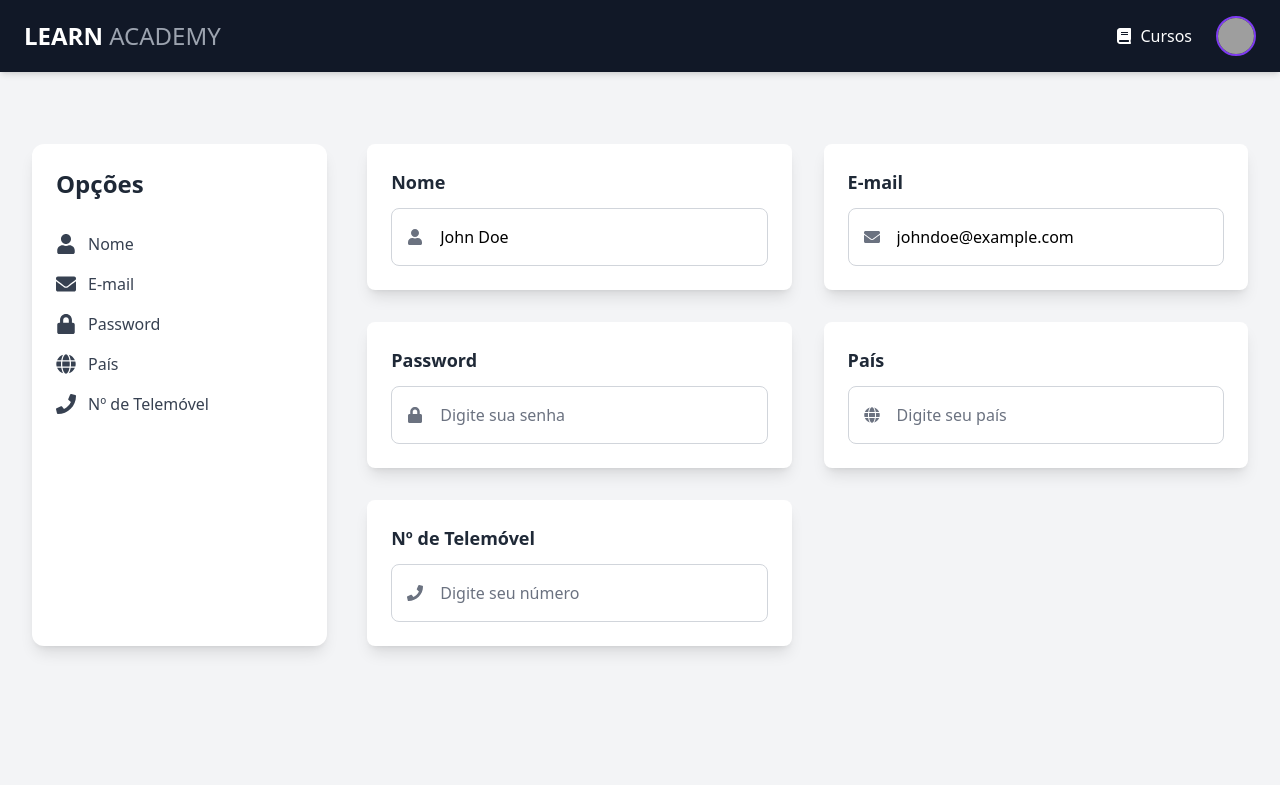
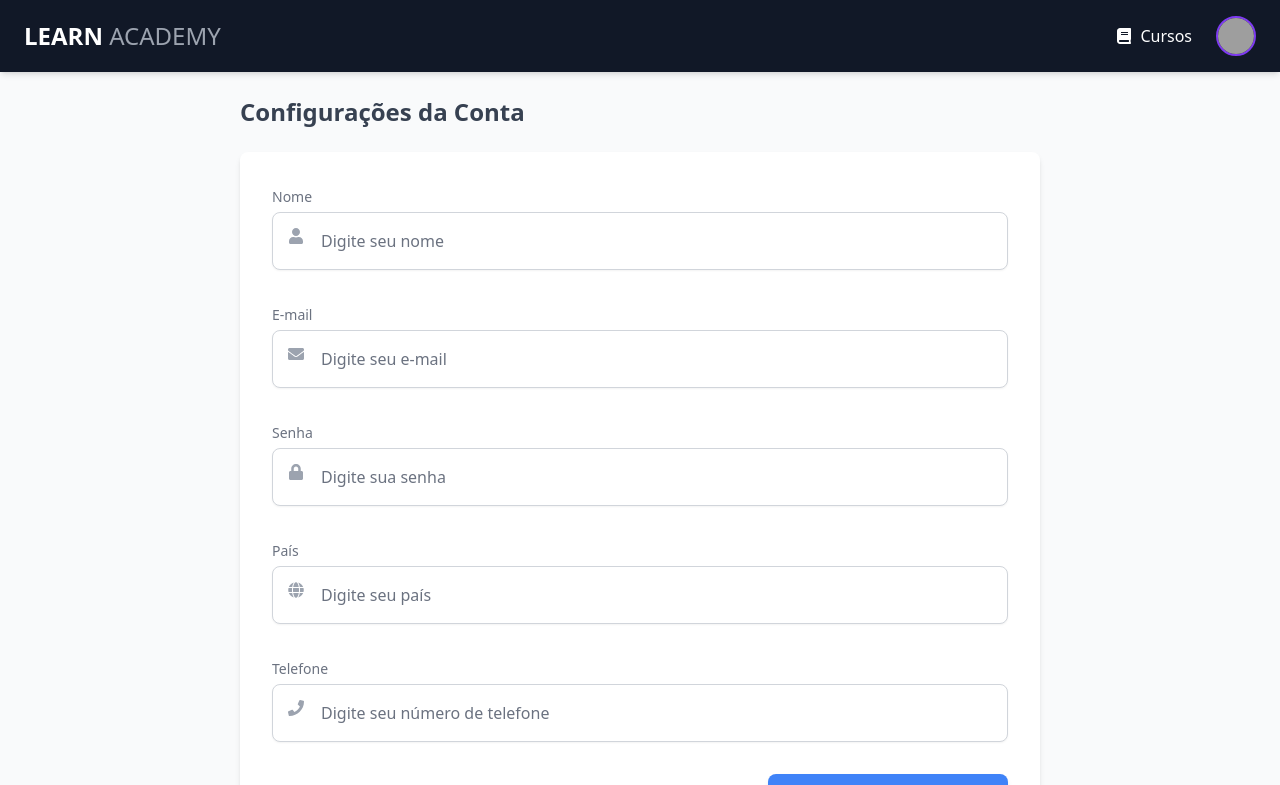
Before and after one commit to luis-afonso136/Project_PDSDI, a React (Vite) app in the folder web/: page /settingsPage in a window 1280 px wide. Shown: the top 785 px of the page. Built offline with nearby package versions, Linux system fonts and the light colour scheme; grey boxes are pictures that could not be loaded.

Commit message:
CursosPage

```diff
--- a/web/src/client/screens/cursosPage.tsx
+++ b/web/src/client/screens/cursosPage.tsx
@@ -1,118 +1,126 @@
 import React, { useState } from "react";
 import Navbar from "../components/navbar";
-import { FaSearch, FaTrash, FaEdit } from "react-icons/fa";
+import { FaSearch, FaBook } from "react-icons/fa";
 
 const CursosPage: React.FC = () => {
   const [filter, setFilter] = useState("all");
   const [searchTerm, setSearchTerm] = useState("");
 
+  const technologies = [
+    {
+      name: "JavaScript",
+      icon: "https://img.icons8.com/color/100/javascript.png",
+    },
+    { name: "PHP", icon: "https://img.icons8.com/color/100/php.png" },
+    { name: "NodeJS", icon: "https://img.icons8.com/color/100/nodejs.png" },
+    {
+      name: "ReactJS",
+      icon: "https://img.icons8.com/color/100/react-native.png",
+    },
+    { name: "C#", icon: "https://img.icons8.com/color/100/c-sharp-logo.png" },
+    { name: "Python", icon: "https://img.icons8.com/color/100/python.png" },
+    { name: "HTML", icon: "https://img.icons8.com/color/100/html-5.png" },
+    { name: "CSS", icon: "https://img.icons8.com/color/100/css3.png" },
+    {
+      name: "Tailwind",
+      icon: "https://img.icons8.com/color/100/tailwindcss.png",
+    },
+    { name: "Swift", icon: "https://img.icons8.com/color/100/swift.png" },
+  ];
+
   const courses = [
     {
-      title: "HTML",
-      description: "Aprenda a construir páginas web com HTML",
-      image: "https://img.icons8.com/color/100/html-5.png",
-      category: "front-end",
+      title: "ReactJS",
+      hours: "50h",
+      level: "Intermediário",
+      skills: ["ReactJS", "JavaScript"],
     },
     {
-      title: "CSS",
-      description:
-        "Aprimore as suas habilidades em estilização de páginas web com CSS",
-      image: "https://img.icons8.com/color/100/css3.png",
-      category: "front-end",
+      title: "Full-Stack",
+      hours: "100h",
+      level: "Iniciante",
+      skills: ["JavaScript", "NodeJS"],
     },
     {
-      title: "TailwindCSS",
-      description: "Aprimore as suas habilidades no TailwindCSS",
-      image: "https://img.icons8.com/color/100/tailwindcss.png",
-      category: "front-end",
+      title: "Python Básico",
+      hours: "40h",
+      level: "Iniciante",
+      skills: ["Python"],
+    },
+    { title: "C# Avançado", hours: "60h", level: "Avançado", skills: ["C#"] },
+    { title: "PHP Básico", hours: "30h", level: "Iniciante", skills: ["PHP"] },
+    {
+      title: "JavaScript Intermediário",
+      hours: "45h",
+      level: "Intermediário",
+      skills: ["JavaScript"],
     },
     {
-      title: "React",
-      description: "Aprimore as suas habilidades no React",
-      image: "https://img.icons8.com/color/100/react-native.png",
-      category: "front-end",
+      title: "Frontend",
+      hours: "120h",
+      level: "Intermediário",
+      skills: ["ReactJS", "JavaScript", "HTML", "CSS", "Tailwind"],
     },
     {
-      title: "JavaScript",
-      description: "Aprimore as suas habilidades no JavaScript",
-      image: "https://img.icons8.com/color/100/javascript.png",
-      category: "programacao",
+      title: "Backend",
+      hours: "120h",
+      level: "Avançado",
+      skills: ["NodeJS", "PHP", "C#", "Python"],
     },
-    {
-      title: "Swift",
-      description: "Aprimore as suas habilidades no Swift",
-      image: "https://img.icons8.com/color/100/swift.png",
-      category: "programacao",
-    },
-    {
-      title: "TypeScript",
-      description: "Aprimore as suas habilidades no TypeScript",
-      image: "https://img.icons8.com/color/100/typescript.png",
-      category: "programacao",
-    },
-    {
-      title: "Python",
-      description: "Aprimore as suas habilidades no Python",
-      image: "https://img.icons8.com/color/100/python.png",
-      category: "programacao",
-    },
-    {
-      title: "C",
-      description: "Aprenda a programar com a linguagem C",
-      image: "https://img.icons8.com/color/100/c-programming.png",
-      category: "programacao",
-    },
-    {
-      title: "C++",
-      description: "Aprimore as suas habilidades em programação com C++",
-      image: "https://img.icons8.com/color/100/c-plus-plus-logo.png",
-      category: "programacao",
-    },
-    {
-      title: "C#",
-      description: "Aprimore as suas habilidades no C#",
-      image: "https://img.icons8.com/color/100/c-sharp-logo.png",
-      category: "programacao",
-    },
-    {
-      title: "Unity",
-      description: "Desenvolva jogos com Unity utilizando C#",
-      image: "https://img.icons8.com/color/100/unity.png",
-      category: "jogos",
-    },
-    {
-      title: "Unreal Engine",
-      description: "Desenvolva jogos com Unreal Engine utilizando C++",
-      image: "https://img.icons8.com/color/100/unreal-engine.png",
-      category: "jogos",
-    },
+    { title: "Swift", hours: "80h", level: "Intermediário", skills: ["Swift"] },
   ];
 
+  const handleTechnologyClick = (tech: string) => {
+    setFilter(tech);
+  };
+
   const filteredCourses = courses.filter((course) => {
-    const matchesCategory = filter === "all" || course.category === filter;
+    const matchesCategory = filter === "all" || course.skills.includes(filter);
     const matchesSearch =
       searchTerm === "" ||
-      course.title.toLowerCase().includes(searchTerm.toLowerCase()) ||
-      course.description.toLowerCase().includes(searchTerm.toLowerCase());
+      course.title.toLowerCase().includes(searchTerm.toLowerCase());
     return matchesCategory && matchesSearch;
   });
 
-  const handleLogout = () => {
-    alert("Logout efetuado!");
+  const getSkillIcon = (skill: string) => {
+    switch (skill) {
+      case "ReactJS":
+        return "https://img.icons8.com/color/20/react-native.png";
+      case "C#":
+        return "https://img.icons8.com/color/20/c-sharp-logo.png";
+      case "JavaScript":
+        return "https://img.icons8.com/color/20/javascript.png";
+      case "PHP":
+        return "https://img.icons8.com/color/20/php.png";
+      case "NodeJS":
+        return "https://img.icons8.com/color/20/nodejs.png";
+      case "Python":
+        return "https://img.icons8.com/color/20/python.png";
+      case "HTML":
+        return "https://img.icons8.com/color/20/html-5.png";
+      case "CSS":
+        return "https://img.icons8.com/color/20/css3.png";
+      case "Tailwind":
+        return "https://img.icons8.com/color/20/tailwindcss.png";
+      case "Swift":
+        return "https://img.icons8.com/color/20/swift.png";
+      default:
+        return "https://img.icons8.com/ios-filled/20/gray/question-mark.png";
+    }
   };
 
   return (
-    <div className="bg-gray-100 min-h-screen">
-      <Navbar onLogout={handleLogout} />
+    <div className="bg-white min-h-screen mt-5">
+      <Navbar onLogout={() => alert("Logout efetuado!")} />
 
-      <div className="pt-20 px-6 mt-6">
+      <div className="pt-20 px-6">
         <div className="max-w-6xl mx-auto">
           <div className="flex flex-col md:flex-row md:items-center md:justify-between mb-8 space-y-4 md:space-y-0">
             <div className="flex items-center bg-white p-2 rounded shadow w-full md:w-1/2">
               <input
                 type="text"
-                placeholder="Search..."
-                className="flex-1 border-none outline-none px-2"
+                placeholder="Pesquisar cursos..."
+                className="flex-1 border-none outline-none px-2 text-gray-600"
                 value={searchTerm}
                 onChange={(e) => setSearchTerm(e.target.value)}
               />
@@ -120,47 +128,71 @@ const CursosPage: React.FC = () => {
             </div>
 
             <select
-              className="bg-white p-2 rounded shadow w-full md:w-auto"
+              className="bg-white p-2 rounded shadow w-full md:w-auto text-gray-600"
               onChange={(e) => setFilter(e.target.value)}
               value={filter}
             >
               <option value="all">Todos</option>
-              <option value="front-end">Front-End</option>
-              <option value="programacao">Programação</option>
-              <option value="jogos">Jogos</option>
+              {technologies.map((tech) => (
+                <option key={tech.name} value={tech.name}>
+                  {tech.name}
+                </option>
+              ))}
             </select>
           </div>
+          <div className="text-xl font-semibold text-gray-800 mb-4">
+            Tecnologias
+          </div>
+          <div className="flex space-x-4 mb-8 ">
+            {technologies.map((tech, index) => (
+              <div
+                key={index}
+                className="bg-white p-4 rounded-lg shadow-lg flex flex-col items-center hover:scale-105 transition cursor-pointer"
+                onClick={() => handleTechnologyClick(tech.name)}
+              >
+                <img
+                  src={tech.icon}
+                  alt={tech.name}
+                  className="w-12 h-12 mb-2 transition-all duration-300 hover:opacity-80"
+                />
+                <span className="text-sm text-gray-600">{tech.name}</span>
+              </div>
+            ))}
+          </div>
+          <div className="text-xl font-semibold text-gray-800 mb-4">Cursos</div>
         </div>
 
-        <div className="max-w-6xl mx-auto grid grid-cols-1 sm:grid-cols-2 md:grid-cols-3 lg:grid-cols-4 gap-6">
+        <div className="max-w-6xl mx-auto grid grid-cols-1 sm:grid-cols-2 md:grid-cols-3 gap-6 mb-8">
           {filteredCourses.map((course, index) => (
             <div
               key={index}
-              className="bg-white rounded-lg shadow-lg p-4 flex flex-col items-center"
+              className="bg-white rounded-lg shadow-lg p-4 flex flex-col h-full relative hover:scale-105 transition-all cursor-pointer"
             >
-              <img
-                src={course.image}
-                alt={course.title}
-                className="mb-4 w-24 h-24 object-contain"
-              />
-              <h3 className="text-xl font-bold text-center">{course.title}</h3>
-              <p className="text-gray-600 mb-4 text-center">
-                {course.description}
+              <div className="absolute top-4 left-4 text-purple-200 text-7xl opacity-10">
+                <FaBook />
+              </div>
+              <div className="flex justify-between items-center mb-4">
+                <h3 className="text-lg font-bold text-gray-800">
+                  {course.title}
+                </h3>
+              </div>
+              <p className="text-gray-600 mb-4">
+                {course.hours} - {course.level}
               </p>
-
-              <div className="mt-auto w-full flex justify-between items-center">
-                <button className="bg-purple-600 text-white px-4 py-2 rounded-full hover:bg-purple-700 hover:scale-105 transition duration-300">
-                  Começa Agora
-                </button>
-
-                <div className="flex space-x-2">
-                  <button className="text-gray-500 hover:text-gray-900 transition duration-200">
-                    <FaEdit />
-                  </button>
-                  <button className="text-gray-500 hover:text-red-600 transition duration-200">
-                    <FaTrash />
-                  </button>
-                </div>
+              <div className="flex flex-wrap gap-2 mt-auto">
+                {course.skills.map((skill, idx) => (
+                  <span
+                    key={idx}
+                    className="bg-purple-100 text-purple-700 text-xs px-2 py-1 rounded-full flex items-center"
+                  >
+                    <img
+                      src={getSkillIcon(skill)}
+                      alt={skill}
+                      className="mr-1"
+                    />
+                    {skill}
+                  </span>
+                ))}
               </div>
             </div>
           ))}
--- a/web/src/client/screens/settingsPage.tsx
+++ b/web/src/client/screens/settingsPage.tsx
@@ -1,122 +1,127 @@
 import React, { useState } from "react";
 import Navbar from "../components/navbar";
-import { FaUser, FaEnvelope, FaLock, FaGlobe, FaPhone } from "react-icons/fa";
+import { FaUser, FaEnvelope, FaLock, FaGlobe, FaPhone, FaSave } from "react-icons/fa";
 
 const SettingsPage: React.FC = () => {
-  const [userName, setUserName] = useState("John Doe");
-  const [email, setEmail] = useState("johndoe@example.com");
-  const [password, setPassword] = useState("");
-  const [country, setCountry] = useState("");
-  const [phone, setPhone] = useState("");
+  const [formData, setFormData] = useState({
+    userName: "",
+    email: "",
+    password: "",
+    country: "",
+    phone: "",
+  });
 
-  const handleLogout = () => {
-    alert("Logout efetuado!");
+  const handleChange = (e: React.ChangeEvent<HTMLInputElement>) => {
+    const { name, value } = e.target;
+    setFormData((prev) => ({ ...prev, [name]: value }));
+  };
+
+  const handleSave = () => {
+    alert("Configurações salvas com sucesso!");
   };
 
   return (
-    <div className="bg-gray-100 min-h-screen">
-      <Navbar onLogout={handleLogout} />
+    <div className="bg-gray-50 min-h-screen text-gray-800">
+      <Navbar onLogout={() => alert("Logout efetuado!")}/>
 
-      <div className="pt-24 px-8 max-w-screen-xl mx-auto">
-        <div className="flex gap-10 mt-12">
-          {/* Menu de Opções */}
-          <div className="w-1/4 bg-white shadow-lg rounded-xl p-6 space-y-8">
-            <h2 className="text-2xl font-semibold text-gray-800">Opções</h2>
-            <ul className="space-y-4">
-              <li className="flex items-center space-x-3 text-gray-700 hover:text-blue-600 cursor-pointer transition-all duration-300">
-                <FaUser className="text-xl" />
-                <span>Nome</span>
-              </li>
-              <li className="flex items-center space-x-3 text-gray-700 hover:text-blue-600 cursor-pointer transition-all duration-300">
-                <FaEnvelope className="text-xl" />
-                <span>E-mail</span>
-              </li>
-              <li className="flex items-center space-x-3 text-gray-700 hover:text-blue-600 cursor-pointer transition-all duration-300">
-                <FaLock className="text-xl" />
-                <span>Password</span>
-              </li>
-              <li className="flex items-center space-x-3 text-gray-700 hover:text-blue-600 cursor-pointer transition-all duration-300">
-                <FaGlobe className="text-xl" />
-                <span>País</span>
-              </li>
-              <li className="flex items-center space-x-3 text-gray-700 hover:text-blue-600 cursor-pointer transition-all duration-300">
-                <FaPhone className="text-xl" />
-                <span>Nº de Telemóvel</span>
-              </li>
-            </ul>
+      <div className="pt-24 px-6 md:px-12 max-w-4xl mx-auto">
+        <h1 className="text-2xl font-semibold text-gray-700 mb-6">Configurações da Conta</h1>
+
+        <div className="bg-white shadow-md rounded-lg p-8 space-y-8">
+          {/* Nome */}
+          <div className="relative">
+            <label htmlFor="userName" className="text-sm font-medium text-gray-500">
+              Nome
+            </label>
+            <input
+              type="text"
+              id="userName"
+              name="userName"
+              value={formData.userName}
+              onChange={handleChange}
+              placeholder="Digite seu nome"
+              className="mt-1 block w-full border-gray-300 rounded-lg shadow-sm focus:ring-blue-500 focus:border-blue-500 p-4 pl-12"
+            />
+            <FaUser className="absolute left-4 top-11 text-gray-400" />
           </div>
 
-          {/* Formulário de Configurações */}
-          <div className="w-3/4 grid grid-cols-1 sm:grid-cols-2 lg:grid-cols-2 gap-8">
-            <div className="bg-white rounded-lg shadow-lg p-6 transition-all duration-300 transform hover:scale-105">
-              <h3 className="text-lg font-semibold text-gray-800 mb-3">Nome</h3>
+          {/* Email */}
           <div className="relative">
+            <label htmlFor="email" className="text-sm font-medium text-gray-500">
+              E-mail
+            </label>
+            <input
+              type="email"
+              id="email"
+              name="email"
+              value={formData.email}
+              onChange={handleChange}
+              placeholder="Digite seu e-mail"
+              className="mt-1 block w-full border-gray-300 rounded-lg shadow-sm focus:ring-blue-500 focus:border-blue-500 p-4 pl-12"
+            />
+            <FaEnvelope className="absolute left-4 top-11 text-gray-400" />
+          </div>
+
+          {/* Senha */}
+          <div className="relative">
+            <label htmlFor="password" className="text-sm font-medium text-gray-500">
+              Senha
+            </label>
+            <input
+              type="password"
+              id="password"
+              name="password"
+              value={formData.password}
+              onChange={handleChange}
+              placeholder="Digite sua senha"
+              className="mt-1 block w-full border-gray-300 rounded-lg shadow-sm focus:ring-blue-500 focus:border-blue-500 p-4 pl-12"
+            />
+            <FaLock className="absolute left-4 top-11 text-gray-400" />
+          </div>
+
+          {/* País */}
+          <div className="relative">
+            <label htmlFor="country" className="text-sm font-medium text-gray-500">
+              País
+            </label>
             <input
               type="text"
-                  value={userName}
-                  onChange={(e) => setUserName(e.target.value)}
-                  className="w-full p-4 pl-12 border border-gray-300 rounded-lg focus:outline-none focus:ring-2 focus:ring-blue-600 transition-all duration-300"
-                  placeholder="Digite seu nome"
+              id="country"
+              name="country"
+              value={formData.country}
+              onChange={handleChange}
+              placeholder="Digite seu país"
+              className="mt-1 block w-full border-gray-300 rounded-lg shadow-sm focus:ring-blue-500 focus:border-blue-500 p-4 pl-12"
             />
-                <FaUser className="absolute left-4 top-1/2 transform -translate-y-1/2 text-gray-500" />
-              </div>
+            <FaGlobe className="absolute left-4 top-11 text-gray-400" />
           </div>
 
-            <div className="bg-white rounded-lg shadow-lg p-6 transition-all duration-300 transform hover:scale-105">
-              <h3 className="text-lg font-semibold text-gray-800 mb-3">E-mail</h3>
+          {/* Telefone */}
           <div className="relative">
+            <label htmlFor="phone" className="text-sm font-medium text-gray-500">
+              Telefone
+            </label>
             <input
-                  type="email"
-                  value={email}
-                  onChange={(e) => setEmail(e.target.value)}
-                  className="w-full p-4 pl-12 border border-gray-300 rounded-lg focus:outline-none focus:ring-2 focus:ring-blue-600 transition-all duration-300"
-                  placeholder="Digite seu e-mail"
+              type="text"
+              id="phone"
+              name="phone"
+              value={formData.phone}
+              onChange={handleChange}
+              placeholder="Digite seu número de telefone"
+              className="mt-1 block w-full border-gray-300 rounded-lg shadow-sm focus:ring-blue-500 focus:border-blue-500 p-4 pl-12"
             />
-                <FaEnvelope className="absolute left-4 top-1/2 transform -translate-y-1/2 text-gray-500" />
-              </div>
+            <FaPhone className="absolute left-4 top-11 text-gray-400" />
           </div>
 
-            <div className="bg-white rounded-lg shadow-lg p-6 transition-all duration-300 transform hover:scale-105">
-              <h3 className="text-lg font-semibold text-gray-800 mb-3">Password</h3>
-              <div className="relative">
-                <input
-                  type="password"
-                  value={password}
-                  onChange={(e) => setPassword(e.target.value)}
-                  className="w-full p-4 pl-12 border border-gray-300 rounded-lg focus:outline-none focus:ring-2 focus:ring-blue-600 transition-all duration-300"
-                  placeholder="Digite sua senha"
-                />
-                <FaLock className="absolute left-4 top-1/2 transform -translate-y-1/2 text-gray-500" />
-              </div>
-            </div>
-
-            <div className="bg-white rounded-lg shadow-lg p-6 transition-all duration-300 transform hover:scale-105">
-              <h3 className="text-lg font-semibold text-gray-800 mb-3">País</h3>
-              <div className="relative">
-                <input
-                  type="text"
-                  value={country}
-                  onChange={(e) => setCountry(e.target.value)}
-                  className="w-full p-4 pl-12 border border-gray-300 rounded-lg focus:outline-none focus:ring-2 focus:ring-blue-600 transition-all duration-300"
-                  placeholder="Digite seu país"
-                />
-                <FaGlobe className="absolute left-4 top-1/2 transform -translate-y-1/2 text-gray-500" />
-              </div>
-            </div>
-
-            <div className="bg-white rounded-lg shadow-lg p-6 transition-all duration-300 transform hover:scale-105">
-              <h3 className="text-lg font-semibold text-gray-800 mb-3">Nº de Telemóvel</h3>
-              <div className="relative">
-                <input
-                  type="text"
-                  value={phone}
-                  onChange={(e) => setPhone(e.target.value)}
-                  className="w-full p-4 pl-12 border border-gray-300 rounded-lg focus:outline-none focus:ring-2 focus:ring-blue-600 transition-all duration-300"
-                  placeholder="Digite seu número"
-                />
-                <FaPhone className="absolute left-4 top-1/2 transform -translate-y-1/2 text-gray-500" />
-              </div>
-            </div>
+          {/* Botão de Salvar */}
+          <div className="text-right">
+            <button
+              onClick={handleSave}
+              className="inline-flex items-center gap-2 bg-blue-500 hover:bg-blue-600 text-white font-semibold py-2 px-6 rounded-lg shadow-md transition-all"
+            >
+              <FaSave />
+              Salvar Configurações
+            </button>
           </div>
         </div>
       </div>
```
Lines whose indentation alone changed are shown as unchanged.
